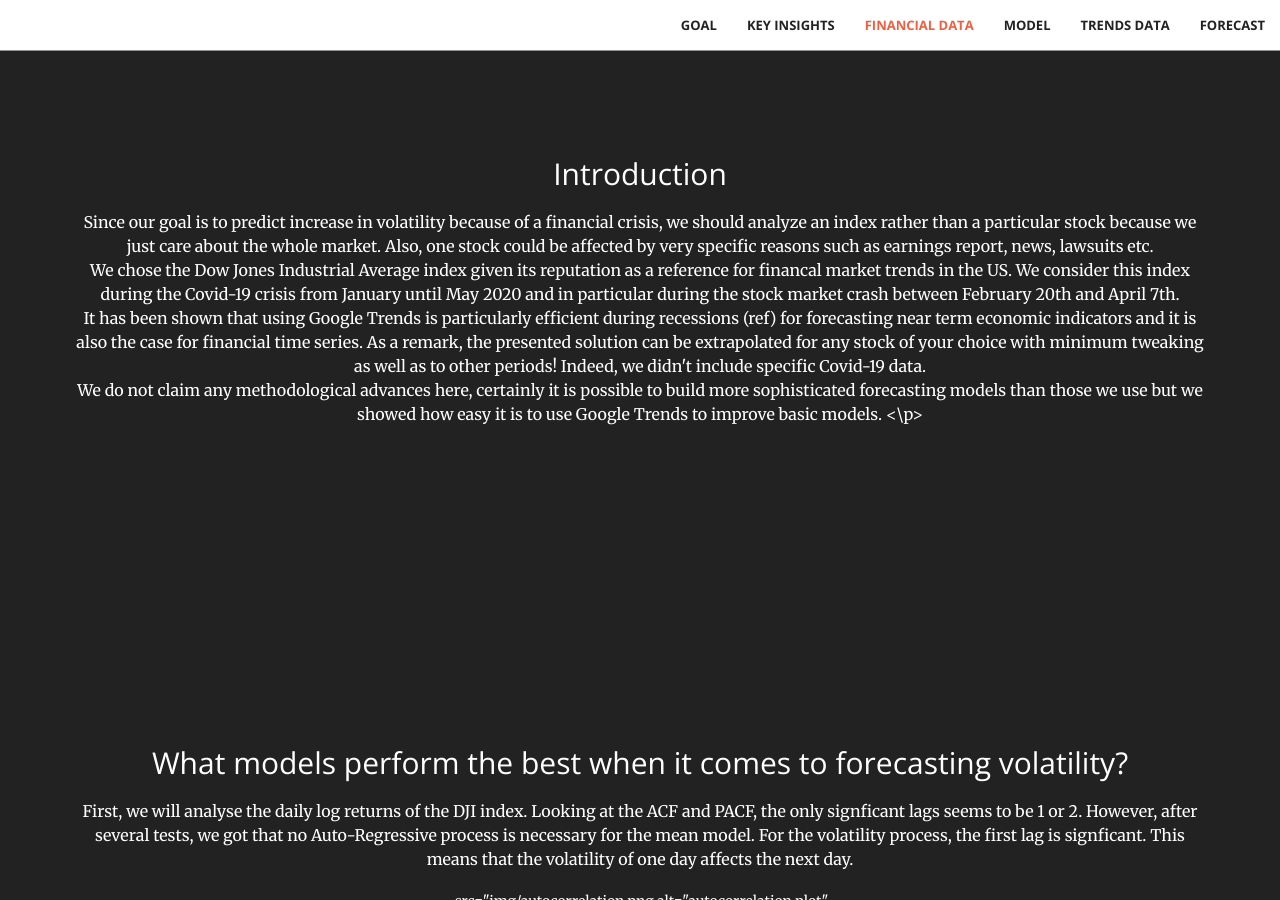
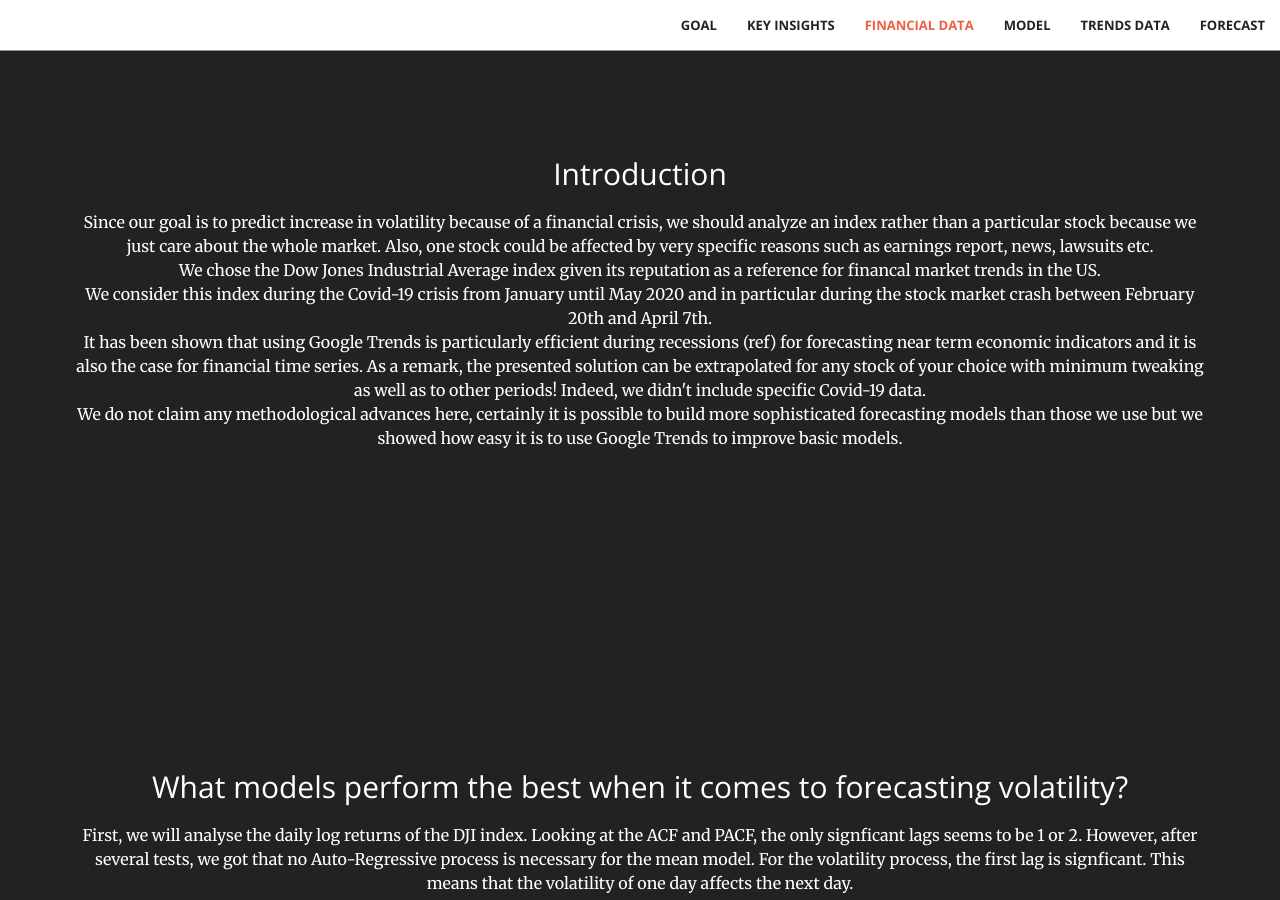
Before and after one commit to Laragervaise/forecasting-stock-volatility, a Jekyll site: the page built from index.html, in a window 1280 px wide and 900 px high, scrolled down 2345 px. Built offline with Jekyll 4.4.1, drawn with Linux system fonts in a browser that asks for light colours.

Commit message:
Update intro.html

```diff
--- a/_includes/intro.html
+++ b/_includes/intro.html
@@ -7,7 +7,7 @@
                Since our goal is to predict increase in volatility because of a financial crisis, we should analyze an index rather
                than a particular stock because we just care about the whole market.
                Also, one stock could be affected by very specific reasons such as earnings report, news, lawsuits etc. <br>
-               We chose the Dow Jones Industrial Average index given its reputation as a reference for financal market trends in the US.
+               We chose the Dow Jones Industrial Average index given its reputation as a reference for financal market trends in the US. <br>
                We consider this index during the Covid-19 crisis from January until May 2020 and in particular during the stock market crash between
                February 20th and April 7th. <br>
                It has been shown that using Google Trends is particularly efficient during recessions (ref) for forecasting near term economic indicators
@@ -16,7 +16,7 @@
                Indeed, we didn't include specific Covid-19 data. <br>
                We do not claim any methodological advances here, certainly it is possible to build more sophisticated forecasting models than those we use
                but we showed how easy it is to use Google Trends to improve basic models.
-              <\p>
+              </p>
           </div>
       </div>
     </section>
```
